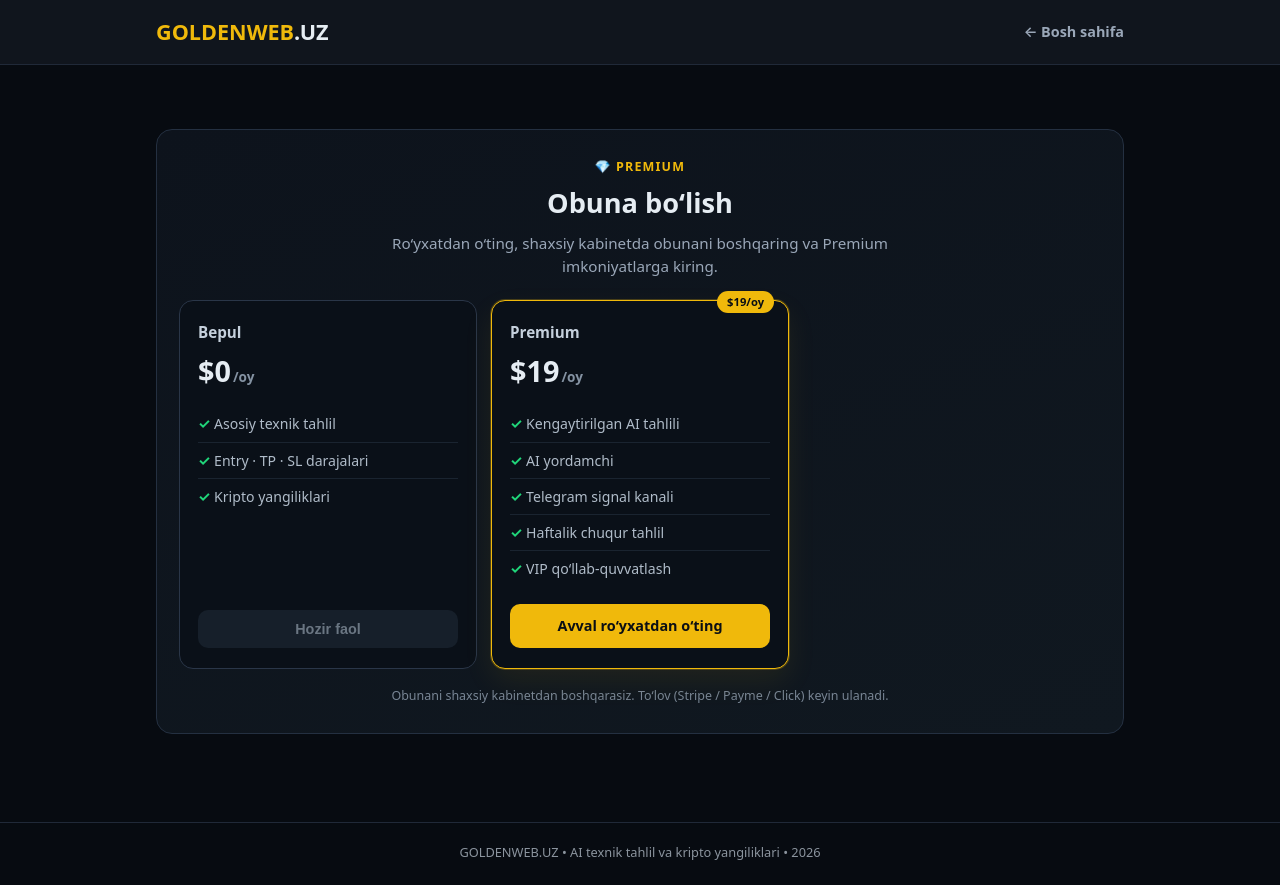
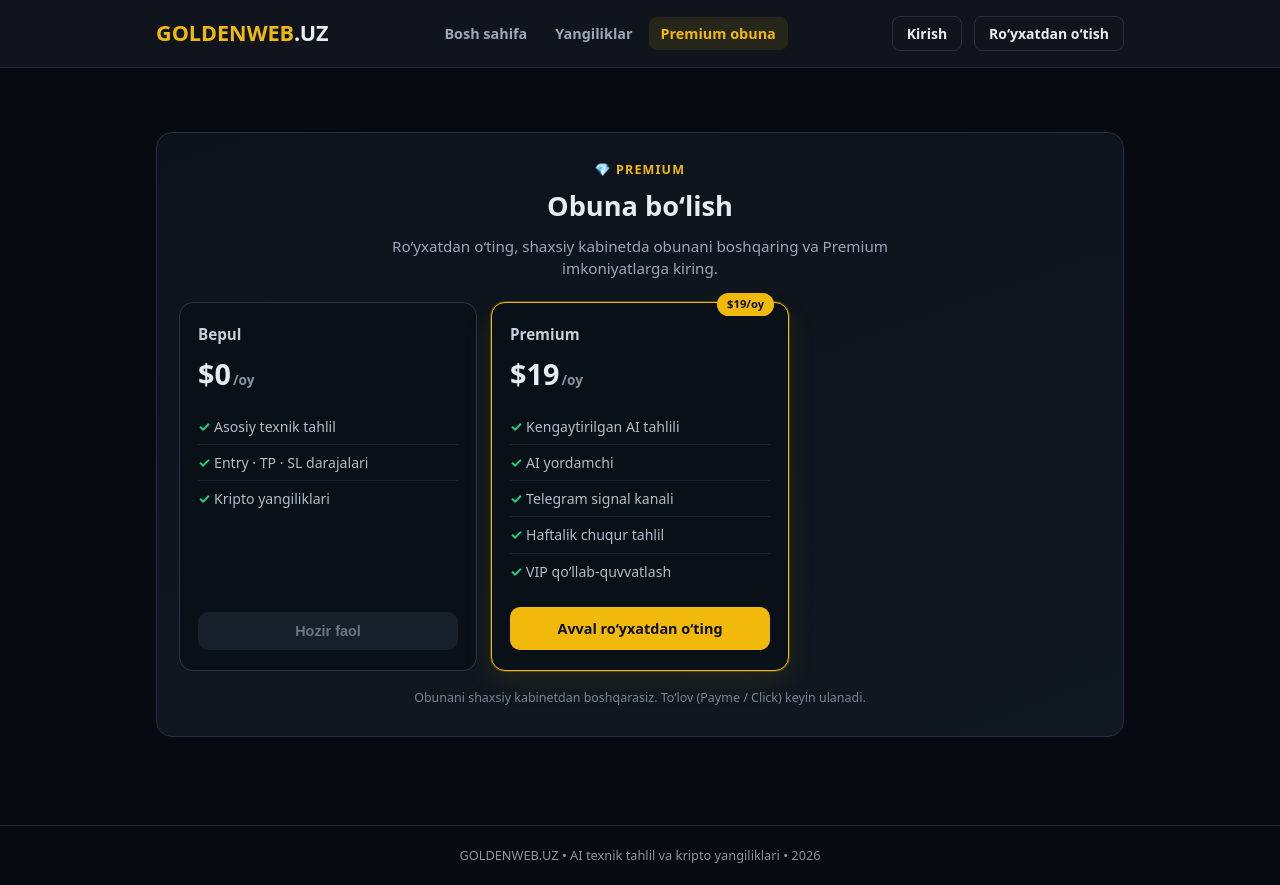
Before and after one commit to Sharofbek84/crypto-news-uz, a Next.js app: page /obuna in a window 1280 px wide. Built offline with nearby package versions, Linux system fonts and the light colour scheme; no server answers.

Commit message:
Add site menu: Bosh sahifa | Yangiliklar | Premium obuna

```diff
--- /dev/null
+++ b/app/components/SiteHeader.tsx
@@ -0,0 +1,49 @@
+'use client'
+
+import Link from 'next/link'
+import { usePathname } from 'next/navigation'
+import HeaderAuth from './HeaderAuth'
+
+const NAV = [
+  { href: '/', label: 'Bosh sahifa' },
+  { href: '/yangiliklar', label: 'Yangiliklar' },
+  { href: '/obuna', label: 'Premium obuna' },
+]
+
+function isActive(pathname: string, href: string) {
+  if (href === '/') return pathname === '/'
+  return pathname === href || pathname.startsWith(href + '/')
+}
+
+export default function SiteHeader() {
+  const pathname = usePathname() || '/'
+
+  return (
+    <header className="header">
+      <div className="container siteHeaderInner">
+        <Link href="/" className="logo" style={{ textDecoration: 'none', flexShrink: 0 }}>
+          GOLDENWEB<span>.UZ</span>
+        </Link>
+
+        <nav className="siteNav" aria-label="Asosiy menyu">
+          {NAV.map((item) => {
+            const active = isActive(pathname, item.href)
+            return (
+              <Link
+                key={item.href}
+                href={item.href}
+                className={active ? 'siteNavLink active' : 'siteNavLink'}
+              >
+                {item.label}
+              </Link>
+            )
+          })}
+        </nav>
+
+        <div className="siteHeaderAuth">
+          <HeaderAuth />
+        </div>
+      </div>
+    </header>
+  )
+}
--- a/app/obuna/page.tsx
+++ b/app/obuna/page.tsx
@@ -2,6 +2,7 @@
 
 import Link from 'next/link'
 import { useSession } from 'next-auth/react'
+import SiteHeader from '../components/SiteHeader'
 
 export default function ObunaPage() {
   const { data: session, status } = useSession()
@@ -9,19 +10,7 @@ export default function ObunaPage() {
 
   return (
     <>
-      <header className="header">
-        <div
-          className="container"
-          style={{ display: 'flex', justifyContent: 'space-between', alignItems: 'center' }}
-        >
-          <Link href="/" className="logo">
-            GOLDENWEB<span>.UZ</span>
-          </Link>
-          <Link href="/" style={{ color: '#9aa7b8', fontSize: '.9rem', fontWeight: 600 }}>
-            ← Bosh sahifa
-          </Link>
-        </div>
-      </header>
+      <SiteHeader />
 
       <main className="container" style={{ paddingTop: 28, paddingBottom: 48 }}>
         <section className="subscribeSection">
@@ -96,7 +85,7 @@ export default function ObunaPage() {
           </div>
 
           <div className="subscribeNote">
-            Obunani shaxsiy kabinetdan boshqarasiz. To‘lov (Stripe / Payme / Click) keyin ulanadi.
+            Obunani shaxsiy kabinetdan boshqarasiz. To‘lov (Payme / Click) keyin ulanadi.
           </div>
         </section>
       </main>
```
Also changed, not shown: app/globals.css (+3 -4 lines), app/kabinet/page.tsx (+2 -17 lines), app/page.tsx (+2 -7 lines), app/premium/page.tsx (+2 -10 lines), app/yangiliklar/[slug]/page.tsx (+2 -6 lines), app/yangiliklar/page.tsx (+2 -6 lines).
